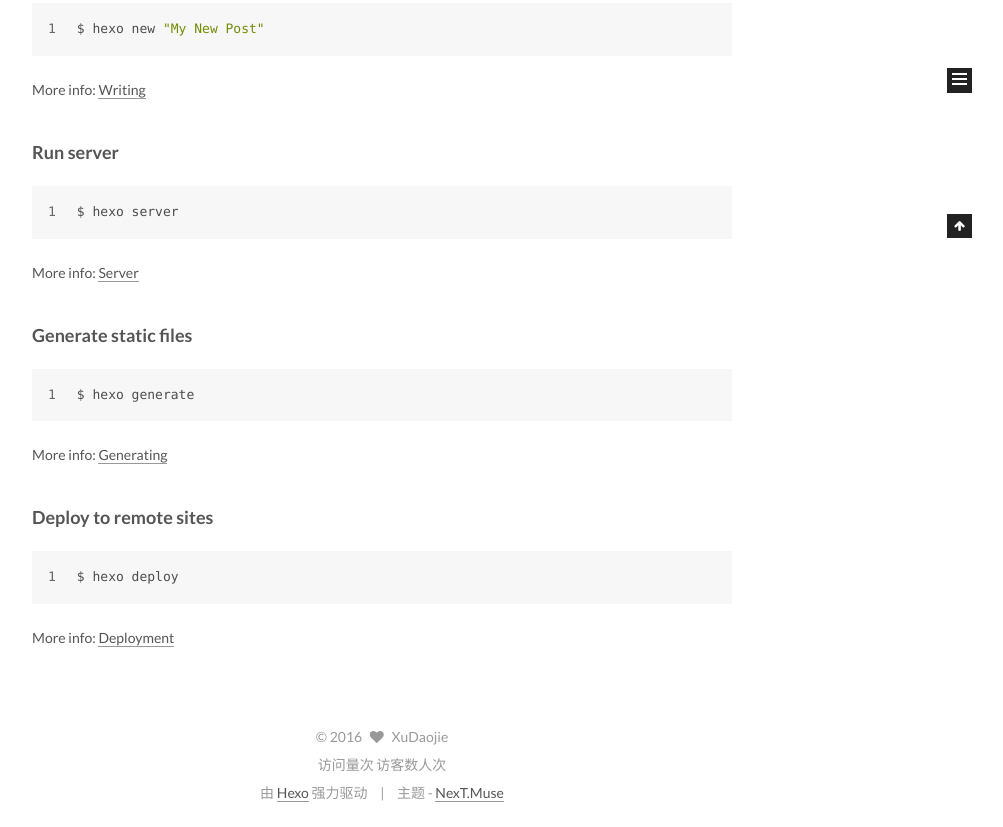
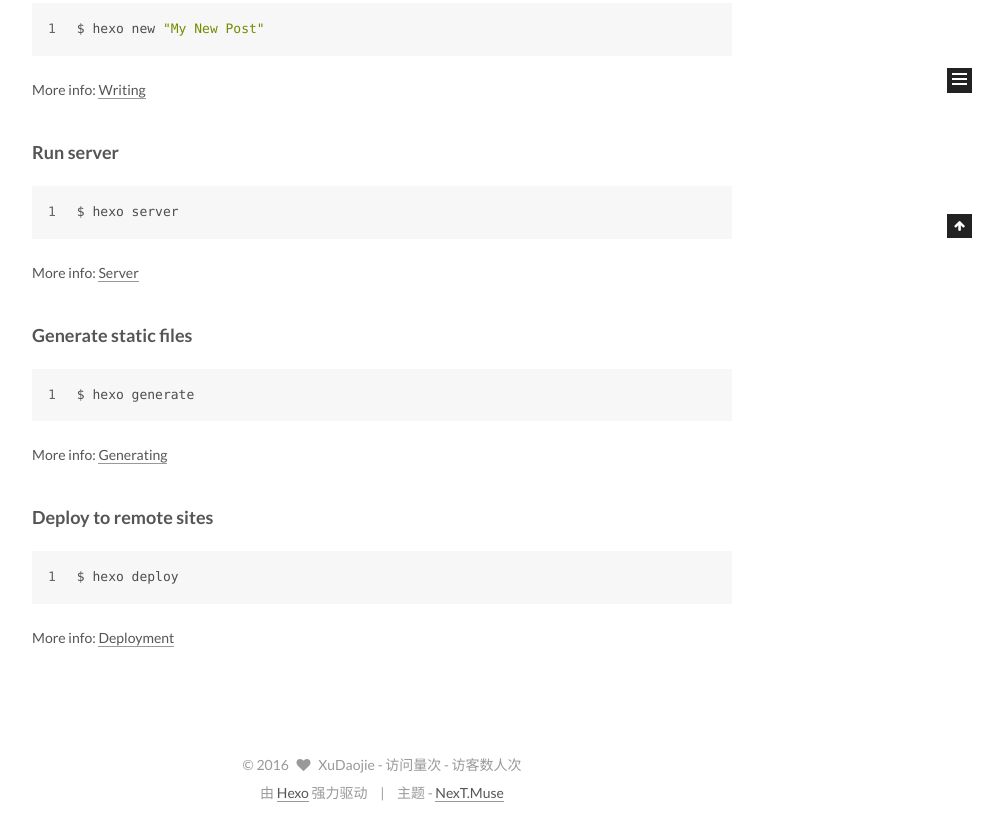
Before and after one commit to XuDaojie/xudaojie.github.io, a plain HTML site: page index.html in a window 1280 px wide. Shown: the part 662-1489 px from the top of the page, without its empty margins (258-1261 px from the left). Drawn offline with Linux system fonts and the light colour scheme; some packages are replaced by stand-ins of ours; a script that the page names is missing.

Commit message:
Site updated: 2016-10-23 00:56:30

```diff
--- a/css/main.css
+++ b/css/main.css
@@ -1544,7 +1544,7 @@ pre .javascript .function {
   width: 4px;
   height: 4px;
   border-radius: 50%;
-  background: #171144;
+  background: #da05bf;
 }
 .sidebar-nav {
   margin: 0 0 20px;
--- a/index.html
+++ b/index.html
@@ -396,12 +396,11 @@
   <span class="author" itemprop="copyrightHolder">XuDaojie</span>
 
   <!-- 访问量统计 start -->
-  <br>
   <span id="busuanzi_container_site_pv">
-       访问量<span id="busuanzi_value_site_pv"></span>次
+      - 访问量<span id="busuanzi_value_site_pv"></span>次
   </span>
   <span id="busuanzi_container_site_uv">
-       访客数<span id="busuanzi_value_site_uv"></span>人次
+      - 访客数<span id="busuanzi_value_site_uv"></span>人次
   </span>
   <!-- 访问量统计 end -->
 </div>
```
Also changed, not shown: 2016/03/06/hello-world/index.html (+2 -3 lines), archives/2016/03/index.html (+2 -3 lines), archives/2016/index.html (+2 -3 lines), archives/index.html (+2 -3 lines).
